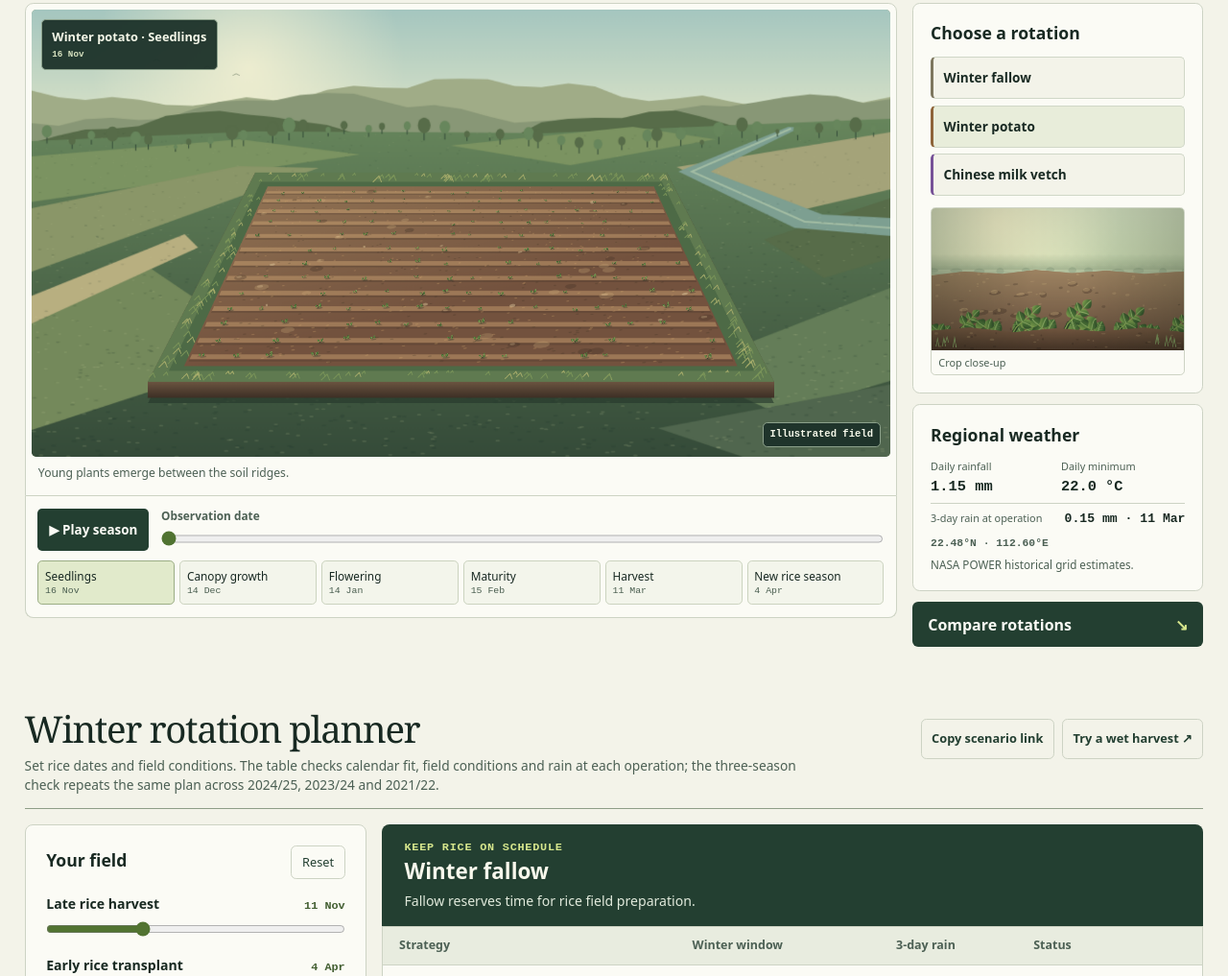
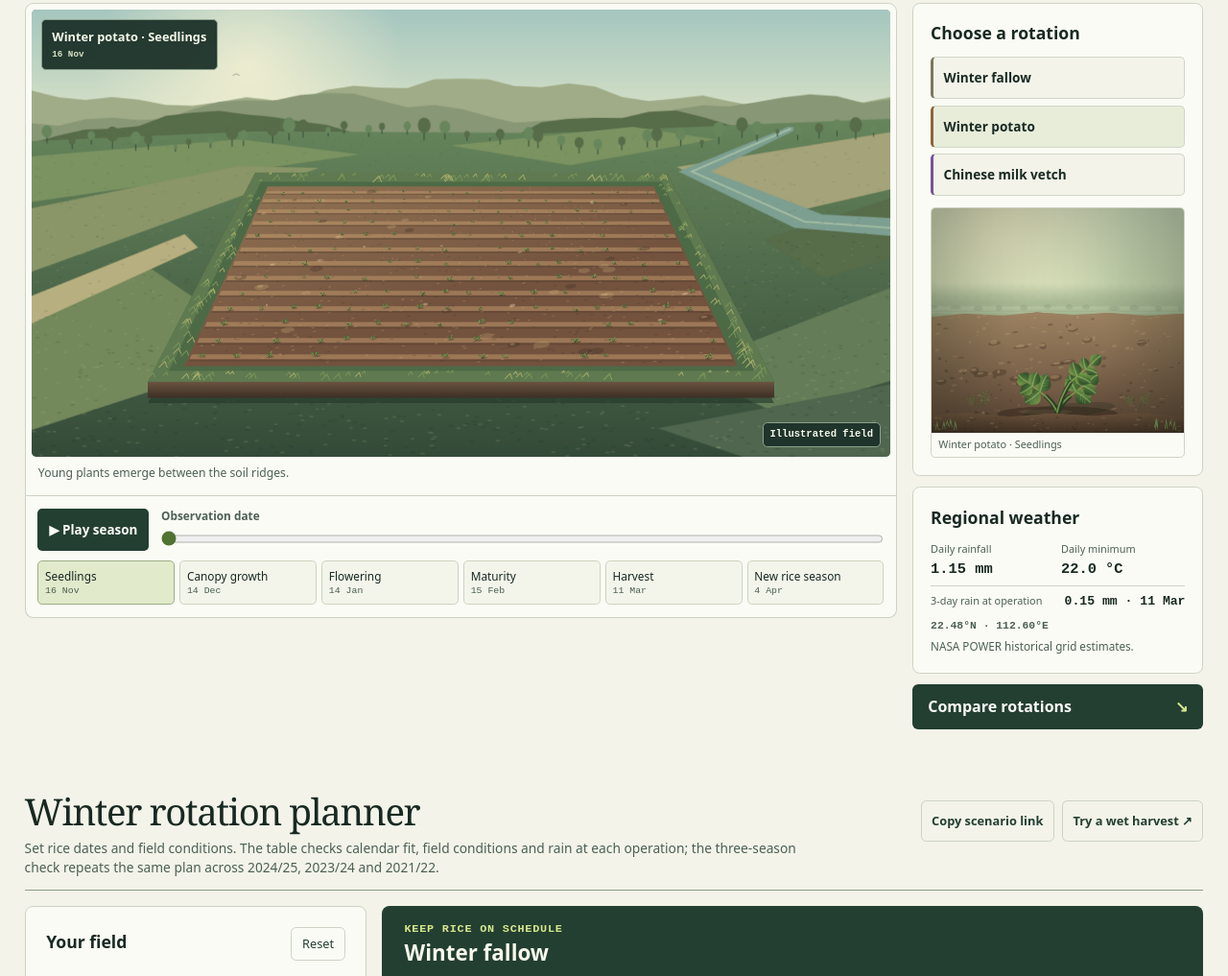
Before and after one commit to xxyouka/next-crop, a plain HTML site: page index.html in a window 1280 px wide. Shown: the part 1061-2078 px from the top of the page at 96% size. Drawn offline with Linux system fonts and the light colour scheme.

Commit message:
Fix and refine the crop close-up

```diff
--- a/field-art.js
+++ b/field-art.js
@@ -7,8 +7,8 @@ function makeFieldArt(canvas, closeupCanvas) {
   const detailContext = closeupCanvas.getContext("2d");
   const width = 960;
   const height = 500;
-  const detailWidth = 320;
-  const detailHeight = 180;
+  const detailWidth = 360;
+  const detailHeight = 320;
   fieldContext.scale(canvas.width / width, canvas.height / height);
   if (detailContext) detailContext.scale(closeupCanvas.width / detailWidth, closeupCanvas.height / detailHeight);
   const terrain = {
@@ -166,54 +166,54 @@ function makeFieldArt(canvas, closeupCanvas) {
     const flooded = phase === "riceStage";
     const sky = ctx.createLinearGradient(0, 0, 0, h);
     sky.addColorStop(0, wet ? "#78908a" : "#d9e6c5");
-    sky.addColorStop(.48, wet ? "#9fb3a2" : "#c3d3aa");
-    sky.addColorStop(.72, wet ? "#657a63" : "#879d6d");
+    sky.addColorStop(.45, wet ? "#9fb3a2" : "#c3d3aa");
+    sky.addColorStop(.7, wet ? "#657a63" : "#879d6d");
     sky.addColorStop(1, "#4a392d");
     ctx.fillStyle = sky;
     ctx.fillRect(0, 0, w, h);
 
-    const glow = ctx.createRadialGradient(w * .26, 18, 2, w * .26, 18, 155);
+    const glow = ctx.createRadialGradient(w * .26, 24, 2, w * .26, 24, 200);
     glow.addColorStop(0, wet ? "#e6f0e644" : "#fff5cdaa");
     glow.addColorStop(1, "#fff5cd00");
     ctx.fillStyle = glow;
-    ctx.fillRect(0, 0, w, h * .75);
+    ctx.fillRect(0, 0, w, h * .72);
 
     for (let i = 0; i < 3; i++) {
-      const band = ctx.createLinearGradient(0, 58 + i * 7, 0, 80 + i * 7);
+      const band = ctx.createLinearGradient(0, 106 + i * 8, 0, 140 + i * 8);
       band.addColorStop(0, ["#6c8360", "#7c926b", "#91a477"][i] + "00");
       band.addColorStop(1, ["#6c8360", "#7c926b", "#91a477"][i] + "88");
       ctx.fillStyle = band;
-      ctx.fillRect(0, 58 + i * 7, w, 20);
+      ctx.fillRect(0, 106 + i * 8, w, 34);
     }
-    const hedgeBand = ctx.createLinearGradient(0, 72, 0, 84);
+    const hedgeBand = ctx.createLinearGradient(0, 128, 0, 154);
     hedgeBand.addColorStop(0, "#5d765a00");
     hedgeBand.addColorStop(1, "#4b654966");
     ctx.fillStyle = hedgeBand;
-    ctx.fillRect(0, 72, w, 12);
-    for (let i = 0; i < 12; i++) {
-      const x = -4 + i * 29 + random(i + 8) * 10;
-      const y = 78 + random(i + 20) * 2;
+    ctx.fillRect(0, 128, w, 26);
+    for (let i = 0; i < 16; i++) {
+      const x = -4 + i * 32 + random(i + 8) * 10;
+      const y = 140 + random(i + 20) * 3;
       ellipse(x, y, 4 + random(i + 30) * 4, 2.5 + random(i + 40) * 2, "#4b654a55");
     }
-    const haze = ctx.createLinearGradient(0, 58, 0, 92);
+    const haze = ctx.createLinearGradient(0, 100, 0, 162);
     haze.addColorStop(0, "#d9e6c500");
     haze.addColorStop(.7, wet ? "#a9b99e55" : "#e8efd066");
     haze.addColorStop(1, "#d9e6c500");
     ctx.fillStyle = haze;
-    ctx.fillRect(0, 58, w, 34);
+    ctx.fillRect(0, 100, w, 62);
 
     const species = plants.species[crop];
     if (species) {
       ctx.save();
-      ctx.globalAlpha = .13;
+      ctx.globalAlpha = .12;
       for (let i = 0; i < 6; i++) {
-        const x = 24 + i * 54 + random(i + 210) * 18;
-        plants.draw(ctx, crop, stage === "seedling" ? "growing" : stage, x, 112, .48 + random(i + 220) * .12, i + 301);
+        const x = 20 + i * 62 + random(i + 210) * 18;
+        plants.draw(ctx, crop, stage === "seedling" ? "growing" : stage, x, 198, .58 + random(i + 220) * .12, i + 301);
       }
       ctx.restore();
     }
 
-    const soilY = 82;
+    const soilY = 152;
     const soil = ctx.createLinearGradient(0, soilY, 0, h);
     if (flooded) {
       soil.addColorStop(0, wet ? "#7f9f96" : "#9ebdb2");
@@ -223,61 +223,65 @@ function makeFieldArt(canvas, closeupCanvas) {
       soil.addColorStop(0, wet ? "#7b6651" : "#9b8160");
       soil.addColorStop(1, wet ? "#4a3b31" : "#5d4536");
     }
-    polygon([[0, soilY + 3], [42, soilY - 2], [90, soilY + 1], [132, soilY - 4], [178, soilY], [222, soilY - 3], [270, soilY + 1], [320, soilY - 2], [320, h], [0, h]], soil);
+    polygon([[0, soilY + 3], [48, soilY - 2], [102, soilY + 1], [150, soilY - 4], [203, soilY], [252, soilY - 3], [308, soilY + 1], [360, soilY - 2], [360, h], [0, h]], soil);
     if (flooded) {
-      for (let i = 0; i < 26; i++) {
-        const y = soilY + 6 + random(i + 400) * (h - soilY - 8);
+      for (let i = 0; i < 34; i++) {
+        const y = soilY + 10 + random(i + 400) * (h - soilY - 14);
         const x = random(i + 500) * w;
-        ellipse(x, y, 8 + random(i + 600) * 28, .55, "#dcefda52", -.04);
+        ellipse(x, y, 12 + random(i + 600) * 36, .7, "#dcefda52", -.04);
       }
     } else {
-      for (let i = 0; i < 110; i++) {
+      for (let i = 0; i < 180; i++) {
         const x = random(i + 528) * w;
         const y = soilY + random(i + 711) * (h - soilY);
-        ellipse(x, y, 1 + random(i + 47) * 2.4, .5 + random(i + 51) * 1.2, i % 3 ? "#e0c08c2e" : "#241a1538", -.1);
+        ellipse(x, y, 1.2 + random(i + 47) * 3.2, .6 + random(i + 51) * 1.6, i % 3 ? "#e0c08c2e" : "#241a1538", -.1);
       }
-      for (let i = 0; i < 12; i++) {
+      for (let i = 0; i < 20; i++) {
         const x = 12 + random(i + 88) * (w - 24);
-        const y = 96 + random(i + 99) * (h - 102);
-        ellipse(x, y, 3 + random(i + 5) * 7, 1.4 + random(i + 7) * 2.8, "#3b2c2352", -.12);
-        ellipse(x - 1, y - 1.5, 2 + random(i + 6) * 4, .9 + random(i + 9) * 1.6, "#d9bb8752", -.12);
+        const y = 172 + random(i + 99) * (h - 180);
+        ellipse(x, y, 3 + random(i + 5) * 9, 1.6 + random(i + 7) * 3.8, "#3b2c2352", -.12);
+        ellipse(x - 1, y - 1.5, 2 + random(i + 6) * 5, 1 + random(i + 9) * 2, "#d9bb8752", -.12);
       }
     }
 
     const dormant = ["harvestStage", "incorporationStage", "prepStage", "delayedStage", "fallowStage"].includes(phase);
+    const baseY = h - 28;
+    if (species) {
+      ellipse(w / 2, baseY + 1, 86, 11, flooded ? "#3f5f5a" : wet ? "#4a382b" : "#4f3b2c", 0);
+      ellipse(w / 2 - 18, baseY - 2, 38, 3.4, "#d8b98222", 0);
+    }
     if (!dormant && species) {
-      const base = stage === "seedling" ? 1.3 : 1.34 + growth * .24;
-      const positions = stage === "seedling"
-        ? [[28, h, .9], [96, h, 1.05], [162, h, 1.12], [228, h, 1.02], [296, h, .88]]
-        : [[40, h, .78], [160, h, 1.04], [280, h - 4, .82]];
-      for (const [x, y, factor] of positions) {
-        const scale = base * factor;
-        ellipse(x + scale * 8, y - 4, scale * 29, scale * 5, flooded ? "#2f514a55" : "#1f2a1e44", -.1);
-        if (flooded) ellipse(x + scale * 8, y - 1, scale * 20, scale * 3, "#d5e9d93b", -.1);
-        plants.draw(ctx, crop, stage, x, y, scale, x + 43);
+      const scale = stage === "seedling" ? 2.0 : 1.95 + growth * .15;
+      ctx.save();
+      ctx.globalAlpha = .28;
+      for (const [x, factor] of [[w * .18, .3], [w * .82, .32]]) {
+        plants.draw(ctx, crop, stage, x, baseY - 7, scale * factor, x + 17);
       }
+      ctx.restore();
+      ellipse(w / 2 + scale * 8, baseY - 4, scale * 33, scale * 5, flooded ? "#2f514a55" : "#1f2a1e44", -.1);
+      if (flooded) ellipse(w / 2 + scale * 8, baseY, scale * 22, scale * 3, "#d5e9d93b", -.1);
+      plants.draw(ctx, crop, stage, w / 2, baseY, scale, w + 12);
     } else if (dormant) {
       if (crop === "potato" && phase === "harvestStage") {
-        for (let i = 0; i < 5; i++) {
-          const x = 36 + i * 63 + random(i + 2) * 10;
-          tuber(x, 132 + random(i + 5) * 18, 17 + random(i + 7) * 9, i + 2);
+        for (let i = 0; i < 4; i++) {
+          const x = 70 + i * 70 + random(i + 2) * 8;
+          tuber(x, 232 + random(i + 5) * 28, 26 + random(i + 7) * 8, i + 2);
         }
       } else if (species) {
         const closeStage = crop === "vetch" || crop === "hairy" ? "full" : "mature";
-        for (const [x, y, scale] of [[38, h, .86], [162, h, 1.18], [282, h - 5, .88]]) {
-          ellipse(x + scale * 8, y - 4, scale * 27, scale * 4.5, "#1f2a1e38", -.1);
-          plants.draw(ctx, crop, closeStage, x, y, scale, x + 29);
-        }
-        for (let i = 0; i < 7; i++) {
-          const x = 12 + i * 46;
-          const y = 126 + random(i + 8) * 22;
-          path([[x - 3, y + 2], [x, y - 8], [x + 2, y]], "#d0ad6a99", 1.2);
+        const scale = 1.8;
+        ellipse(w / 2 + scale * 8, baseY - 4, scale * 30, scale * 4.8, "#1f2a1e38", -.1);
+        plants.draw(ctx, crop, closeStage, w / 2, baseY, scale, w + 29);
+        for (let i = 0; i < 9; i++) {
+          const x = w * .18 + i * 18;
+          const y = baseY - 8 + random(i + 8) * 14;
+          path([[x - 3, y + 2], [x, y - 8], [x + 2, y]], "#d0ad6a99", 1.1);
         }
       } else {
-        for (let i = 0; i < 12; i++) {
-          const x = 10 + i * 27;
-          const y = 102 + random(i + 8) * 20;
-          path([[x - 3, y + 2], [x, y - 7], [x + 2, y]], "#d0ad6a99", 1.2);
+        for (let i = 0; i < 16; i++) {
+          const x = 12 + i * 21;
+          const y = 194 + random(i + 8) * 24;
+          path([[x - 3, y + 2], [x, y - 8], [x + 2, y]], "#d0ad6a99", 1.2);
         }
       }
     }
@@ -290,33 +294,32 @@ function makeFieldArt(canvas, closeupCanvas) {
       mound.addColorStop(0, wet ? "#5a4638" : "#6f543e");
       mound.addColorStop(1, wet ? "#30251d" : "#463427");
     }
-    polygon([[0, h - 25], [48, h - 29], [104, h - 23], [158, h - 28], [214, h - 24], [270, h - 29], [320, h - 23], [320, h], [0, h]], mound);
+    polygon([[0, h - 25], [52, h - 29], [112, h - 23], [172, h - 28], [232, h - 24], [292, h - 29], [360, h - 23], [360, h], [0, h]], mound);
     if (flooded) {
-      for (let i = 0; i < 12; i++) {
-        ellipse(random(i + 701) * w, h - 18 + random(i + 702) * 14, 7 + random(i + 703) * 18, .5, "#dcefda40", -.04);
+      for (let i = 0; i < 14; i++) {
+        ellipse(random(i + 701) * w, h - 18 + random(i + 702) * 14, 8 + random(i + 703) * 22, .5, "#dcefda40", -.04);
       }
     } else {
-      for (let i = 0; i < 38; i++) {
-        ellipse(random(i + 704) * w, h - 22 + random(i + 705) * 20, 1 + random(i + 706) * 2, .6 + random(i + 707), i % 2 ? "#e0c08c2e" : "#241a1538");
+      for (let i = 0; i < 52; i++) {
+        ellipse(random(i + 704) * w, h - 22 + random(i + 705) * 20, 1 + random(i + 706) * 2.4, .6 + random(i + 707) * 1.2, i % 2 ? "#e0c08c2e" : "#241a1538");
       }
     }
 
     if (!flooded) {
-      for (let i = 0; i < 9; i++) {
-        const x = i % 2 ? 6 + random(i + 20) * 30 : w - 6 - random(i + 20) * 30;
+      for (let i = 0; i < 11; i++) {
+        const x = i % 2 ? 6 + random(i + 20) * 36 : w - 6 - random(i + 20) * 36;
         const y = h - 2 - random(i + 30) * 8;
         path([[x - 2, y], [x, y - 6 - random(i + 40) * 8], [x + 2, y]], "#7d965c", 1);
       }
     }
 
-    const vignette = ctx.createRadialGradient(w / 2, h * .58, h * .2, w / 2, h * .55, w * .72);
+    const vignette = ctx.createRadialGradient(w / 2, h * .6, h * .22, w / 2, h * .55, w * .66);
     vignette.addColorStop(0, "#0c160b00");
     vignette.addColorStop(1, "#0c160b52");
     ctx.fillStyle = vignette;
     ctx.fillRect(0, 0, w, h);
     ctx = fieldContext;
   }
-
   return function paint({ terrain: placeType, crop, progress, phase, growthPhase, wet }) {
     landscape(placeType, wet);
     for (let i = 0; i < 3; i++) {
--- a/field.js
+++ b/field.js
@@ -46,6 +46,7 @@ function mountField({ t, dateLabel, selectCrop, cropColor }) {
     $("field-stage").textContent = status;
     $("field-date").textContent = dateText;
     $("field-date").dateTime = date;
+    $("closeup-caption").textContent = `${t(activeCrop)} · ${t(key)}`;
     $("field-caption").textContent = t(`${key}Note`);
     $("field-rain").textContent = Number.isFinite(rain) ? `${rain.toFixed(2)} mm` : "—";
     $("field-temp").textContent = Number.isFinite(minimum) ? `${minimum.toFixed(1)} °C` : "—";
--- a/index.html
+++ b/index.html
@@ -88,8 +88,8 @@
             <h3 data-t="chooseCrop">Choose a rotation</h3>
             <div id="field-crops" class="field-crops"></div>
             <figure class="crop-closeup">
-              <canvas id="crop-art" width="480" height="270" aria-hidden="true"></canvas>
-              <figcaption data-t="closeup">Crop close-up</figcaption>
+              <canvas id="crop-art" width="480" height="426" aria-hidden="true"></canvas>
+              <figcaption id="closeup-caption">Crop close-up</figcaption>
             </figure>
           </div>
           <div class="field-observation">
```
